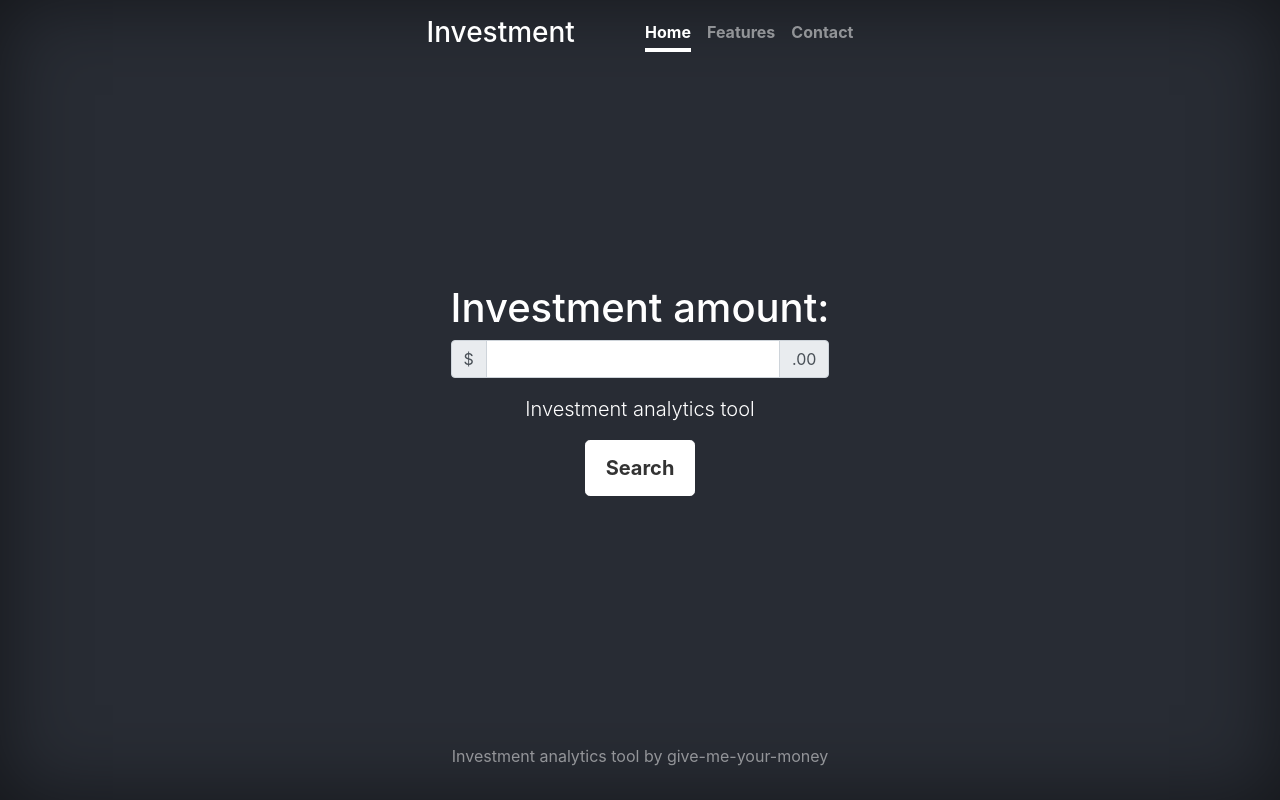
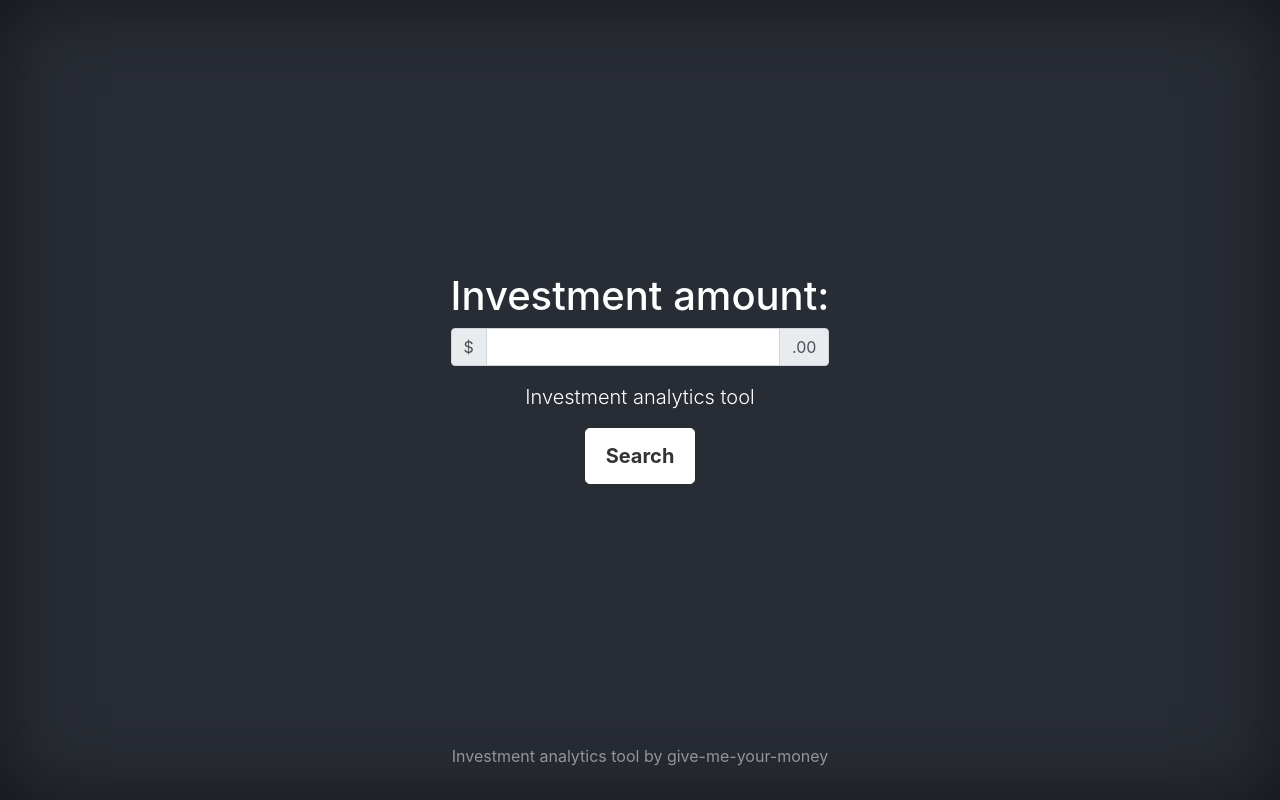
Before and after one commit to helenkyryliuk/code-camp-project, a React (Create React App) app: page / in a window 1280 px wide. Built offline with nearby package versions, Linux system fonts and the light colour scheme.

Commit message:
UI changed

```diff
--- a/src/Header.js
+++ b/src/Header.js
@@ -5,11 +5,11 @@ export class Header extends Component {
         return (
             <header className="masthead mb-auto">
             <div className="inner">
-              <h3 className="masthead-brand">Investment</h3>
+              <h3 className="masthead-brand"></h3>
               <nav className="nav nav-masthead justify-content-center">
-                <a className="nav-link active" href="#">Home</a>
-                <a className="nav-link" href="#">Features</a>
-                <a className="nav-link" href="#">Contact</a>
+                <a className="nav-link active" href="#"></a>
+                <a className="nav-link" href="#"></a>
+                <a className="nav-link" href="#"></a>
               </nav>
             </div>
           </header>
--- a/src/MainForm.js
+++ b/src/MainForm.js
@@ -20,7 +20,6 @@ export class MainForm extends Component {
   handleSubmitForm = () => {
     this.setState({ submittingState: 'submitted' });
   }
-
 
     render() {
       const divStyle = {
```
